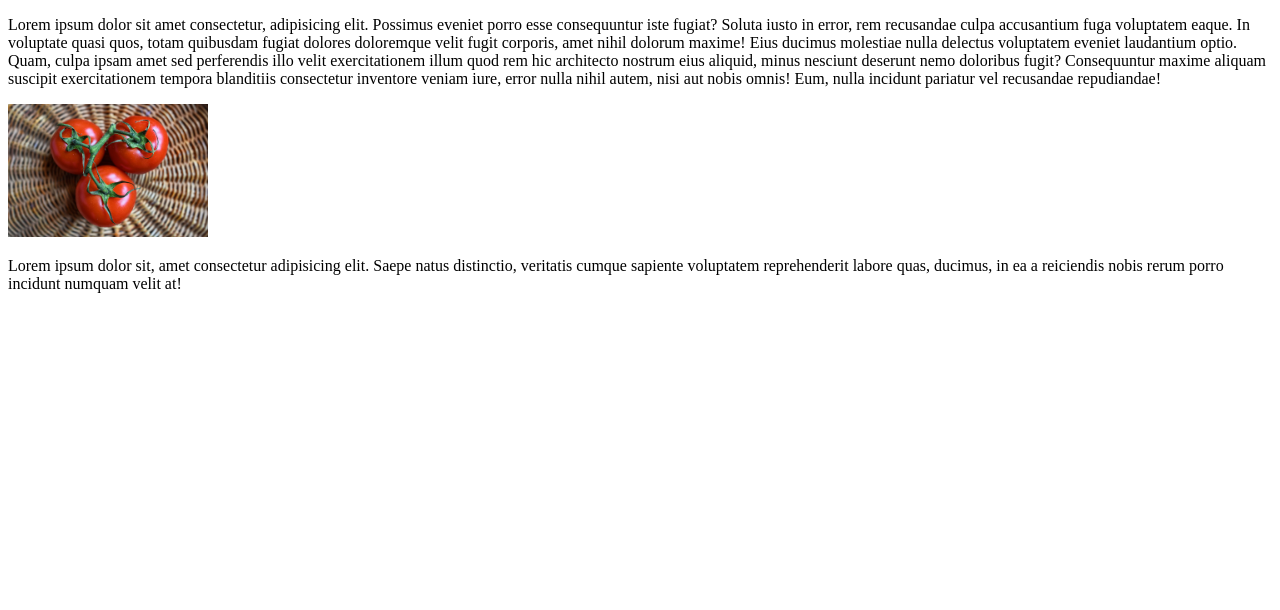
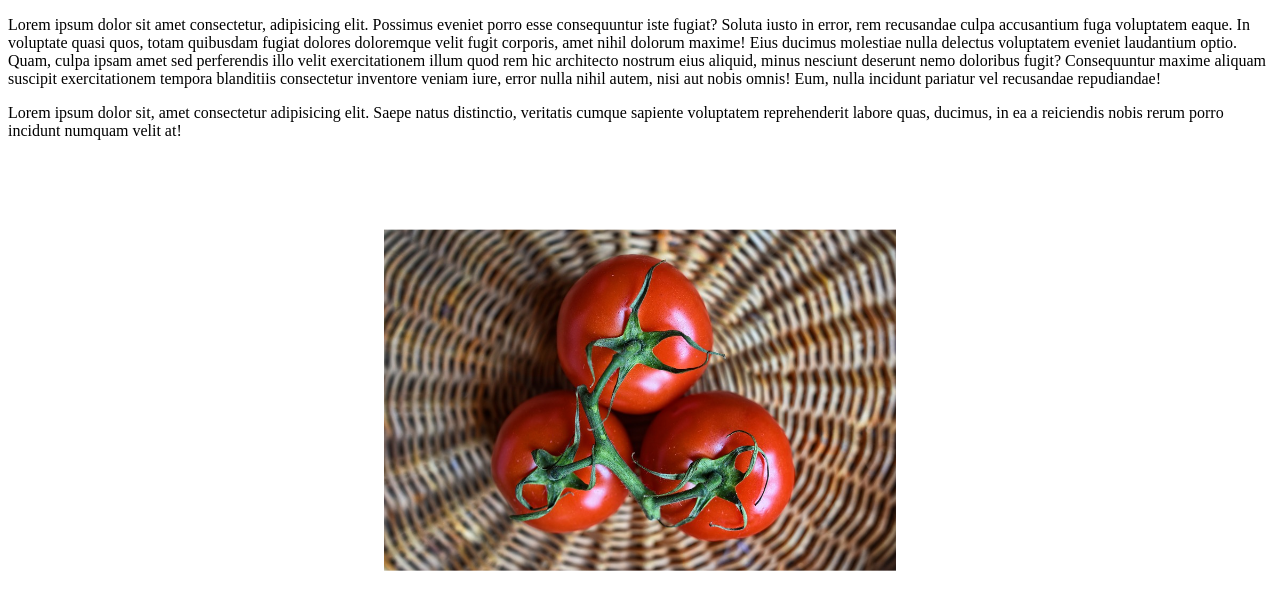
Before and after one commit to RomPop76/P02D04N28, a plain HTML site: page index.html in a window 1280 px wide. Drawn offline with Linux system fonts and the light colour scheme.

Commit message:
Commit 4

```diff
--- a/index.html
+++ b/index.html
@@ -10,21 +10,30 @@
         img {
             /* width: 60vw; */
             /* font-size: 8px; */
-            /* position: absolute; */
-            /* top: 50%; */
-            /* left: 50%; */
-            /* transform: translate(-50%, -50%) scaleY(-1); */
-            width: 200px;
-            transform: rotate(0);
+            position: absolute;
+            top: 50%;
+            left: 50%;
+            transform: translate(-50%, -50%) scaleY(-1);
+            width: 40%;
+            /* transform: rotate(0); */
             /* transform: scale(1); */
             /* transform: translate(100px, 100px); */
-            transition: 1s;
+            /* transform: translateY(-100px) translateX(200px) scaleX(1.5) rotate(90deg); */
+            /* transform: skew(50deg) translateX(100px); */
+            /* box-shadow: 0 0 5px 10px black; */
+            /* transition: 1s; */
+
+
         }
 
-        img:hover {
+        /* img:hover {
             transform: rotate(360deg);
             /* transform: scale(2); */
         }
+
+        p {
+            transform: scale(1.2) rotate(200deg);
+        } */
     </style>
 
 </head>
```
